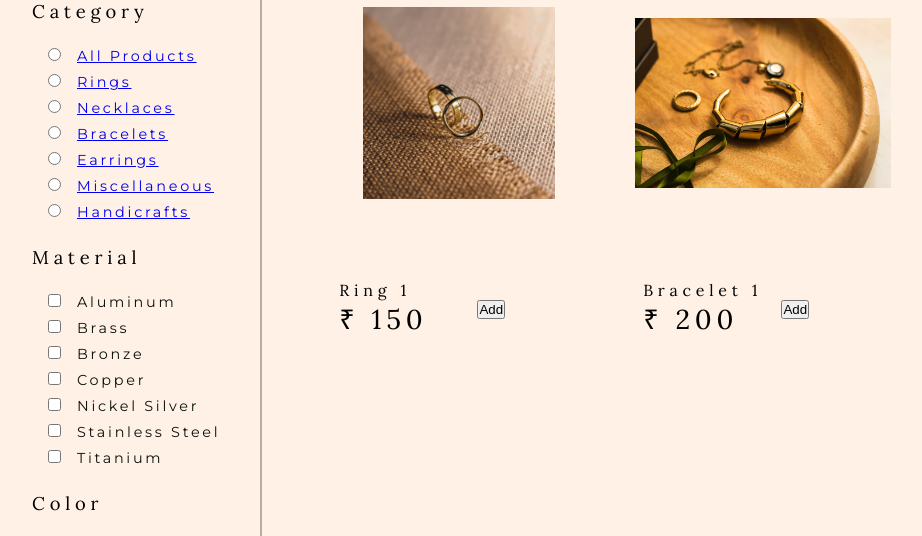
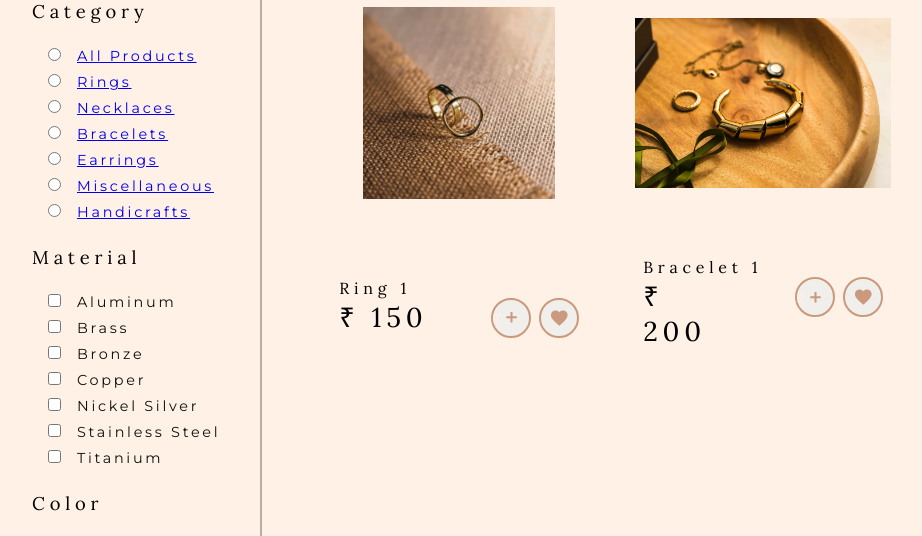
Before and after one commit to somya51p/Sparkle, a Django app: page /store in a window 1280 px wide. Shown: the part 377-913 px from the top of the page, without its empty margins (24-946 px from the left). Run offline with Django 3.2, Linux system fonts and the light colour scheme; data comes from the database, SQL or seed files in the repository; both versions use the stored data as it was after the commit; some libraries are stand-ins or nearby versions.

Commit message:
store page resolved

```diff
--- a/eshopdjango/store/admin.py
+++ b/eshopdjango/store/admin.py
@@ -3,7 +3,7 @@
 from .models.category import Category
 from .models.customer import Customer
 from .models.orders import Order
-
+from .models.cart import Cart,CartItem
 
 class AdminProduct(admin.ModelAdmin):
     list_display = ['name', 'price', 'category']
@@ -19,3 +19,5 @@
 admin.site.register(Category , AdminCategory)
 admin.site.register(Customer )
 admin.site.register(Order )
+admin.site.register(Cart)
+admin.site.register(CartItem )
--- a/eshopdjango/store/templates/index.html
+++ b/eshopdjango/store/templates/index.html
@@ -37,8 +37,8 @@
 
 <!-- filter -->
 
-		<section class="product_grid">
-		<div class="pg_container">
+<div class="product_grid">
+	<div class="pg_container">
 		<div class="filter_container">
 			<div class="filter_ele">
 				<h5 class="filter_title serif">Category</h5>
@@ -100,46 +100,22 @@
 						<p class="prod_price serif">{{product.price|currency}}</p>
 						<!-- {{product | is_in_cart:request.session.cart }} -->
 
-					<div class="a_btn">
-
-						{% if product|is_in_cart:request.session.cart %}
-						<div class="row no-gutters">
-							<form action="/#{{product.id}}" class="col-2 " method="post">
-								{% csrf_token %}
-								<input hidden type="text" name='product' value='{{product.id}}'>
-								<input hidden type="text" name='remove' value='True'>
-								<input type="submit" value=" - " class="btn btn-block btn-light border-right">
-							</form>
-							<!-- <div class="a_btn">
-								<button id="add_cart_btn"><span id="plus" class="material-icons-outlined">add</span>{{product|cart_quantity:request.session.cart}}</button>
-							</div>
-							<div class="fav_btn">
-								<button class="material-icons-outlined">favorite</button>
-							</div> -->
-							<div class="material-icons-outlined text-center col">{{product|cart_quantity:request.session.cart}}</div>
-							<form action="/#{{product.id}}" class="col-2 " method="post">
-								{% csrf_token %}
-								<input hidden type="text" name='product' value='{{product.id}}'>
-								<input type="submit" value=" + " class="btn btn-block btn-light border-left">
-							</form>
-						</div>
-						{% else %}
-						<form action="/#{{product.id}}" method="POST" class="btn-block">
+						<form action="/#{{product.id}}" method="POST" class="a_btn">
 							{% csrf_token %}
+							<button type="submit" class="add_cart_btn" value="Add"><span id="plus" class="material-icons-outlined">add</span></button>
 							<input hidden type="text" name='product' value='{{product.id}}'>
-							<input type="submit" class="float-right btn btn-light  form-control"
-								value="Add">
 						</form>
-						{% endif %}
-
-					</div>
-
+						<form action="/#{{product.id}}" method="POST" class="fav_btn">
+							{% csrf_token %}
+							<button type = "submit" value = "" class="material-icons-outlined">favorite</button>
+							<input hidden type="text" name='product' value='{{product.id}}'>
+						</form>
 				</div>
 				{% endfor %}
 			</div>
 		</div>
 	</div>
-</section>
+</div>
 
 <script src="https://cdnjs.cloudflare.com/ajax/libs/jquery/2.1.3/jquery.min.js"></script>
     <script>
```
Also changed, not shown: eshopdjango/store/models/cart.py (added, +20 -0 lines), eshopdjango/db.sqlite3, eshopdjango/store/migrations/0012_cart.py (added), eshopdjango/store/migrations/0013_cartitem.py (added).
